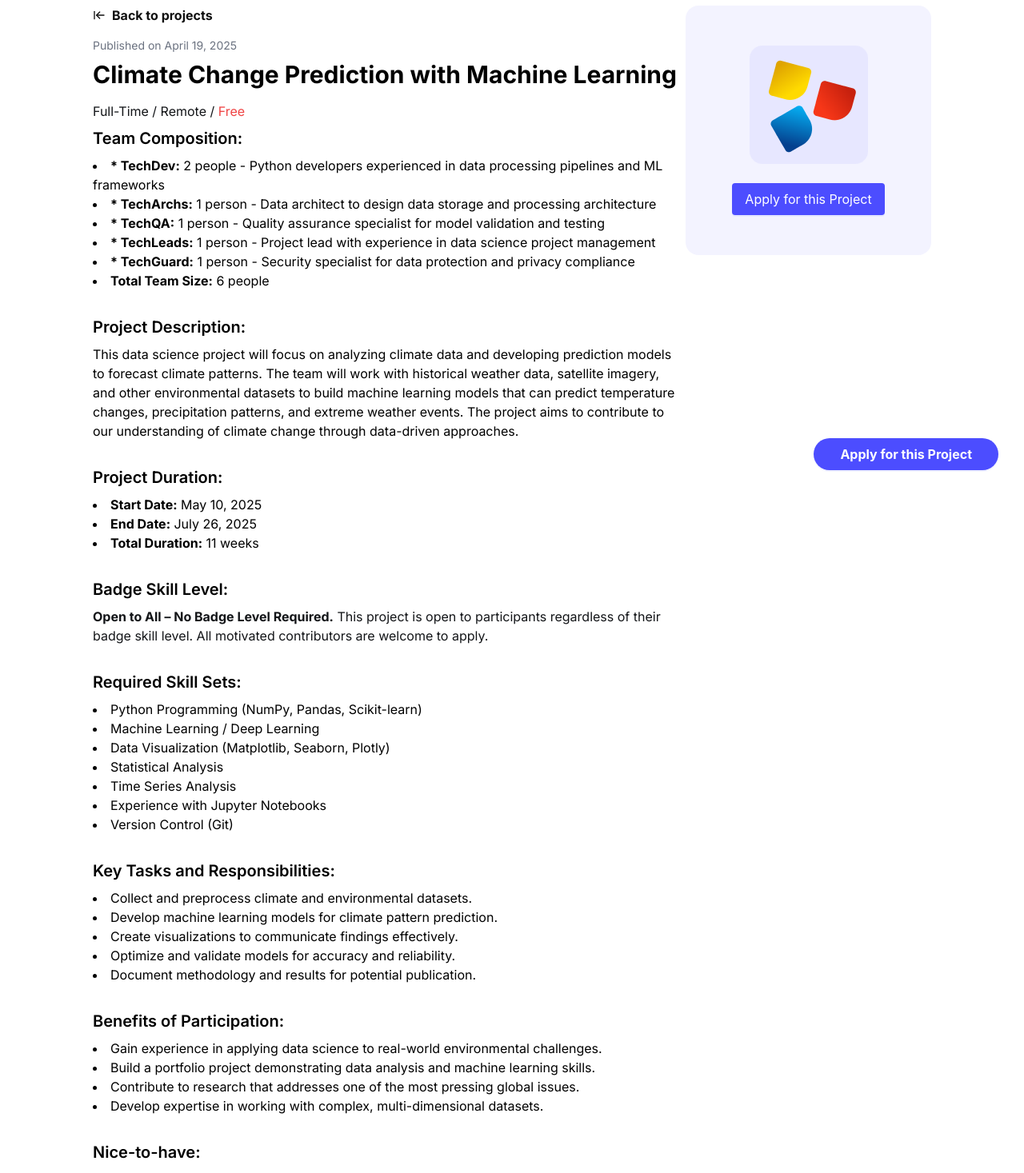
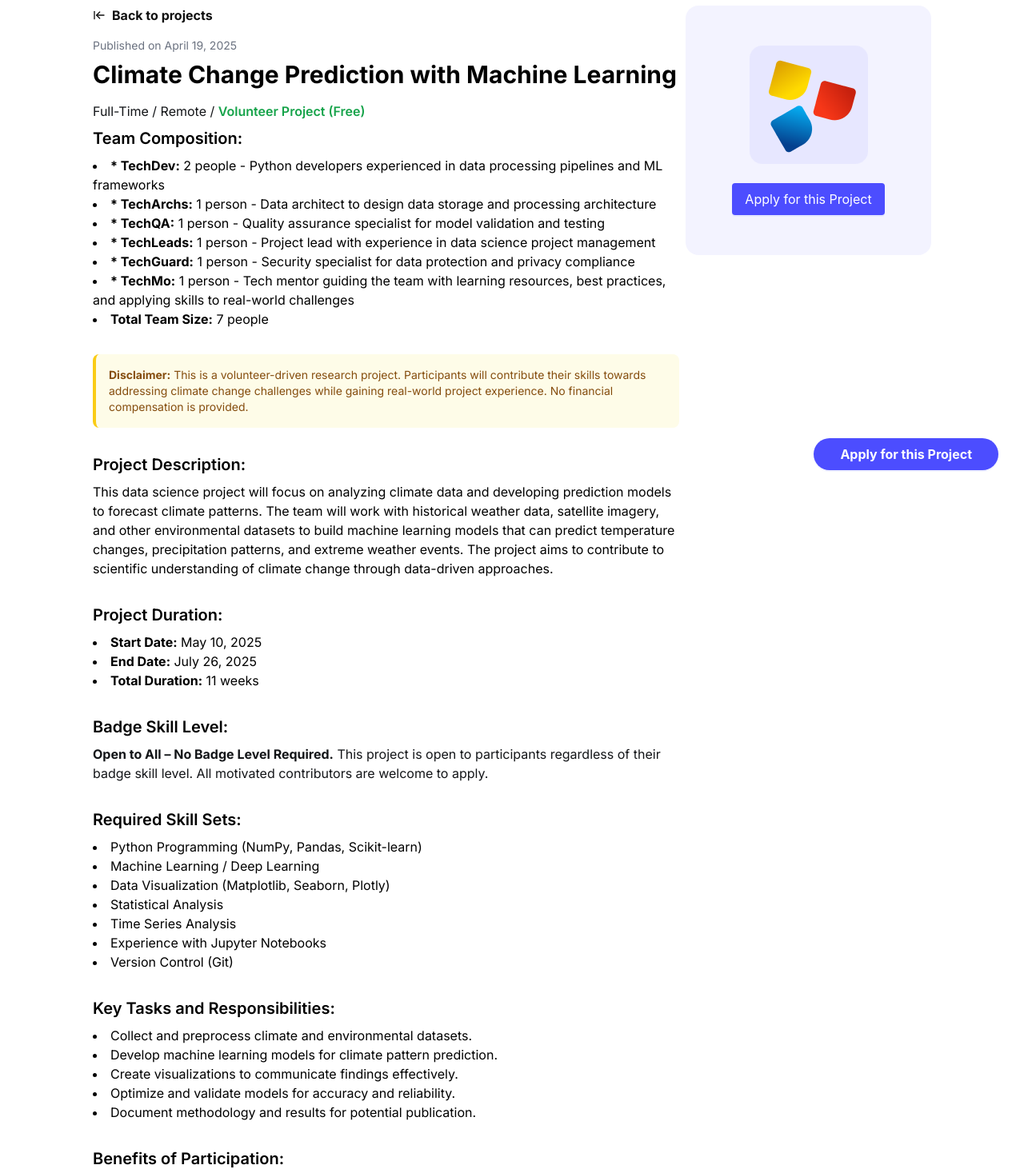
Before and after one commit to techtalentscity/techtalentscity.github.io, a React (Vite) app: page /projects/climate-prediction in a window 1280 px wide. Shown: the part 180-1647 px from the top of the page at 80% size. Built offline with nearby package versions, Linux system fonts and the light colour scheme.

Commit message:
Update climate-prediction.jsx

```diff
--- a/src/Pages/ProjectDetail/climate-prediction.jsx
+++ b/src/Pages/ProjectDetail/climate-prediction.jsx
@@ -6,7 +6,7 @@ import Container from '../../components/Container';
 import { useState } from 'react';
 
 const DataScienceProjectDetail = () => {
-  // Team requirements for the project
+  // Team roles including TechMentor (TechMo)
   const [teamRoles, setTeamRoles] = useState([
     {
       role: "TechDev",
@@ -32,18 +32,23 @@ const DataScienceProjectDetail = () => {
       role: "TechGuard",
       count: 1,
       description: "Security specialist for data protection and privacy compliance"
+    },
+    {
+      role: "TechMo",
+      count: 1,
+      description: "Tech mentor guiding the team with learning resources, best practices, and applying skills to real-world challenges"
     }
   ]);
 
   return (
-    <Container className='w-full flex flex-col lg:flex-row gap-2 mt-10 lg:mt-20'>
+    <Container className="w-full flex flex-col lg:flex-row gap-2 mt-10 lg:mt-20">
       <div className="w-full flex flex-col items-start bg-white">
         <Link to="/projects" className="text-[#101010] font-bold mb-4 flex items-center gap-2">
           <LuArrowLeftToLine /> <span>Back to projects</span>
         </Link>
         <p className="text-sm text-gray-500 mb-2">Published on April 19, 2025</p>
         <h1 className="text-3xl font-bold mb-4">Climate Change Prediction with Machine Learning</h1>
-        <p className="text-[#131518] mb-2">Full-Time / Remote / <span className="text-red-500">Free</span></p>
+        <p className="text-[#131518] mb-2">Full-Time / Remote / <span className="text-green-600 font-semibold">Volunteer Project (Free)</span></p>
 
         {/* Team Composition */}
         <div className="mb-8">
@@ -58,10 +63,17 @@ const DataScienceProjectDetail = () => {
           </ul>
         </div>
 
+        {/* New Disclaimer Section */}
+        <div className="mb-8 bg-yellow-50 border-l-4 border-yellow-400 p-4 rounded-lg">
+          <p className="text-sm text-yellow-800">
+            <strong>Disclaimer:</strong> This is a volunteer-driven research project. Participants will contribute their skills towards addressing climate change challenges while gaining real-world project experience. No financial compensation is provided.
+          </p>
+        </div>
+
         <div className="mb-8">
           <h2 className="text-xl font-semibold mb-2">Project Description:</h2>
           <p>
-            This data science project will focus on analyzing climate data and developing prediction models to forecast climate patterns. The team will work with historical weather data, satellite imagery, and other environmental datasets to build machine learning models that can predict temperature changes, precipitation patterns, and extreme weather events. The project aims to contribute to our understanding of climate change through data-driven approaches.
+            This data science project will focus on analyzing climate data and developing prediction models to forecast climate patterns. The team will work with historical weather data, satellite imagery, and other environmental datasets to build machine learning models that can predict temperature changes, precipitation patterns, and extreme weather events. The project aims to contribute to scientific understanding of climate change through data-driven approaches.
           </p>
         </div>
 
@@ -75,10 +87,11 @@ const DataScienceProjectDetail = () => {
         </div>
 
         <div className="mb-8">
-        <h2 className="text-xl font-semibold mb-2">Badge Skill Level:</h2>
-       <p className="text-[#131518]">
-       <strong>Open to All – No Badge Level Required.</strong> This project is open to participants regardless of their badge skill level. All motivated contributors are welcome to apply.</p>
-       </div>
+          <h2 className="text-xl font-semibold mb-2">Badge Skill Level:</h2>
+          <p className="text-[#131518]">
+            <strong>Open to All – No Badge Level Required.</strong> This project is open to participants regardless of their badge skill level. All motivated contributors are welcome to apply.
+          </p>
+        </div>
 
         <div className="mb-8">
           <h2 className="text-xl font-semibold mb-2">Required Skill Sets:</h2>
@@ -108,14 +121,14 @@ const DataScienceProjectDetail = () => {
           <h2 className="text-xl font-semibold mb-2">Benefits of Participation:</h2>
           <ul className="list-disc list-inside">
             <li>Gain experience in applying data science to real-world environmental challenges.</li>
-            <li>Build a portfolio project demonstrating data analysis and machine learning skills.</li>
+            <li>Build a strong portfolio demonstrating data analysis and machine learning skills.</li>
             <li>Contribute to research that addresses one of the most pressing global issues.</li>
-            <li>Develop expertise in working with complex, multi-dimensional datasets.</li>
+            <li>Develop expertise working with complex, multi-dimensional datasets.</li>
           </ul>
         </div>
 
         <div className="mb-8">
-          <h2 className="text-xl font-semibold mb-2">Nice-to-have:</h2>
+          <h2 className="text-xl font-semibold mb-2">Nice-to-have Skills:</h2>
           <ul className="list-disc list-inside">
             <li>Experience with geospatial data analysis</li>
             <li>Knowledge of cloud computing platforms (AWS, GCP, Azure)</li>
@@ -132,10 +145,13 @@ const DataScienceProjectDetail = () => {
           </a>
         </div>
       </div>
-      <div className='shrink-0 w-[307px] h-[312px] rounded-2xl p-10 bg-[#F3F3FF] flex justify-center items-center flex-col gap-6'>
+
+      <div className="shrink-0 w-[307px] h-[312px] rounded-2xl p-10 bg-[#F3F3FF] flex justify-center items-center flex-col gap-6">
         <img src={logo} alt="Project Logo" className="w-[148px] h-[148px] object-cover" />
         <a href="https://docs.google.com/forms/d/e/1FAIpQLSdpsu5--x7KuLo4UMhJ19KCLKSPmpsnZrwpoYf2iA3X--XxDQ/viewform?usp=sharing" target="_blank" rel="noopener noreferrer">
-          <Button type="primary" size="large" block>Apply for this Project</Button>
+          <Button type="primary" size="large" block>
+            Apply for this Project
+          </Button>
         </a>
       </div>
     </Container>
```
